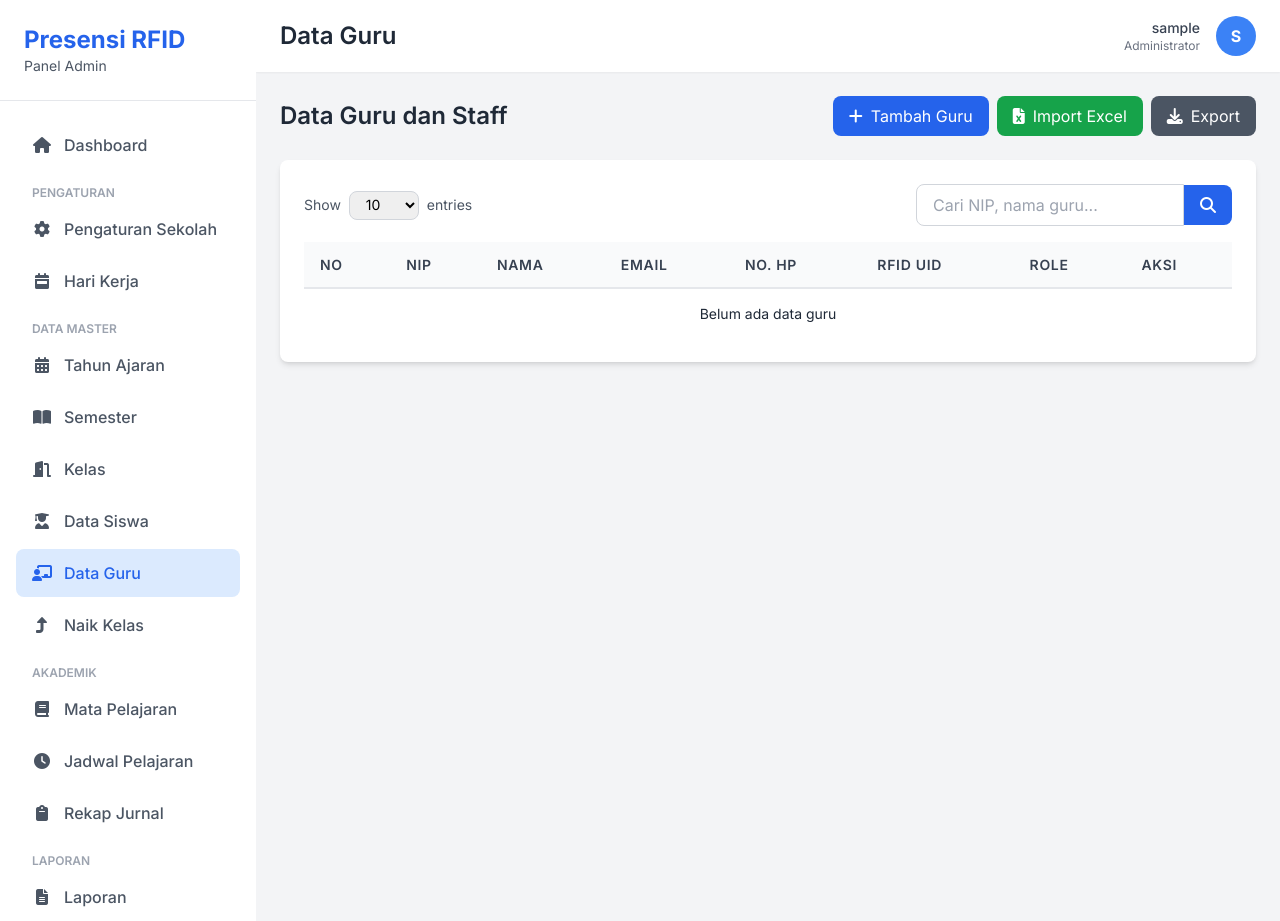
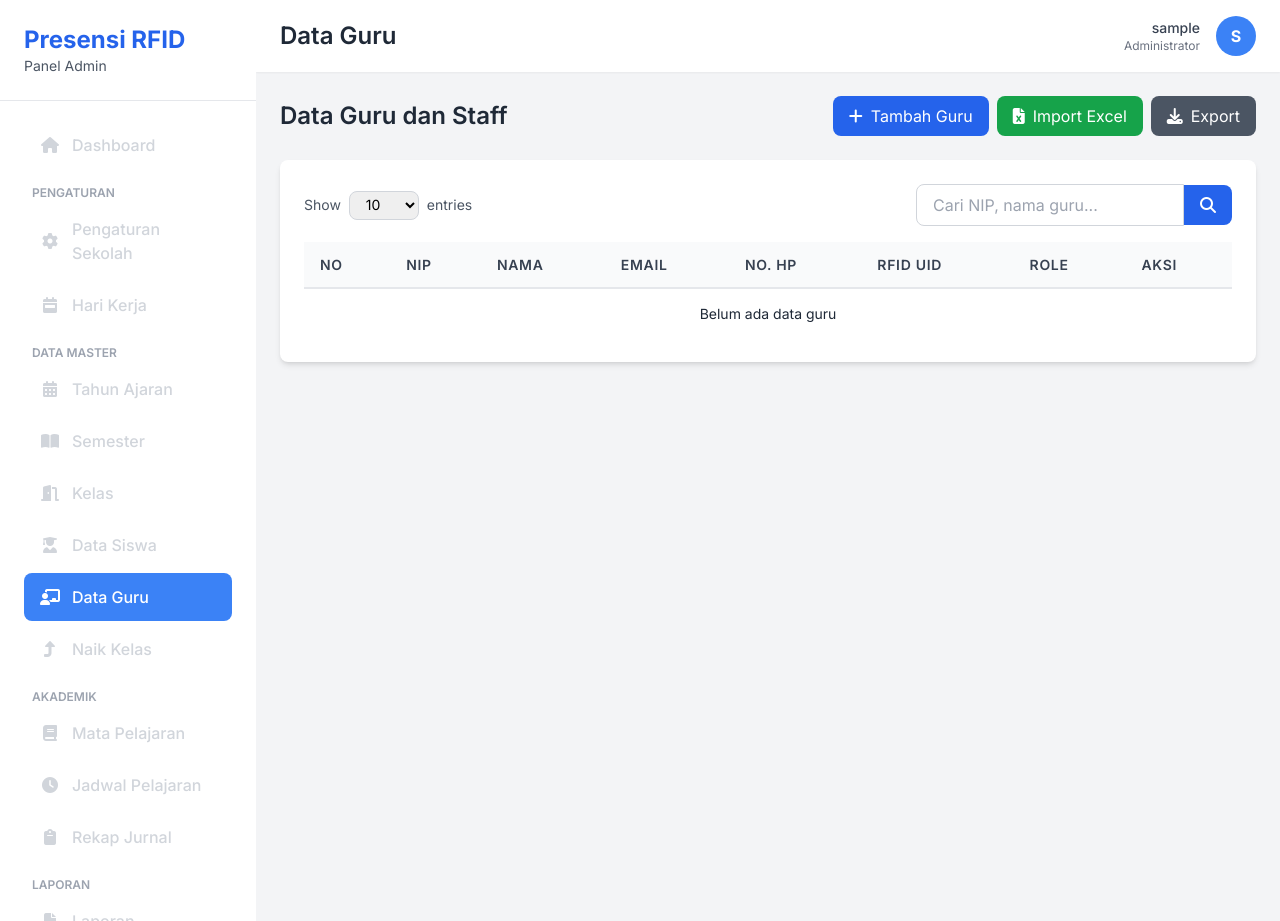
Before and after one commit to yduwima/presensi-rfid-new, a CodeIgniter app: page /presensi-rfid-new/index.php/admin/guru/index in a window 1280 px wide. Run offline with CodeIgniter, Linux system fonts and the light colour scheme; the visitor is signed in with stand-in values (Sample User, id 1); data that the repository does not hold is empty; some libraries are stand-ins or nearby versions.

Commit message:
Improve sidebar visibility for guru with brighter colors and better contrast
Co-authored-by: yduwima <250930708+yduwima@users.noreply.github.com>

```diff
--- a/assets/css/style.css
+++ b/assets/css/style.css
@@ -169,22 +169,22 @@ body {
     display: flex;
     align-items: center;
     padding: 0.75rem 1rem;
-    margin: 0.25rem 0;
+    margin: 0.25rem 0.5rem;
     border-radius: 0.5rem;
-    color: #4b5563;
+    color: #d1d5db;
     text-decoration: none;
     transition: all 0.2s;
     font-weight: 500;
 }
 
 .sidebar-link:hover {
-    background-color: #f3f4f6;
-    color: #2563eb;
+    background-color: rgba(59, 130, 246, 0.2);
+    color: #ffffff;
 }
 
 .sidebar-link.active {
-    background-color: #dbeafe;
-    color: #2563eb;
+    background-color: #3b82f6;
+    color: #ffffff;
 }
 
 .sidebar-link i {
```
